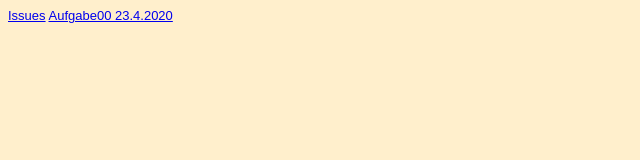
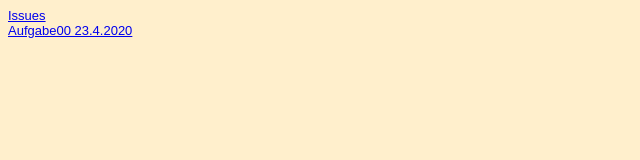
Before and after one commit to CalvinDO/GiS, a plain HTML site: page Steckbrief/steckbrief.htm in a window 1280 px wide. Shown: the whole page, without its empty margins (0-640 px from the left). Drawn offline with Linux system fonts and the light colour scheme.

Commit message:
final issues with break

```diff
--- a/Steckbrief/steckbrief.htm
+++ b/Steckbrief/steckbrief.htm
@@ -15,7 +15,7 @@
 
 <body>
 	<!-- Hier die Links zu den gelösten Aufgaben einstellen, aktuelle oben, alte stehen lassen! Format: Aufgabenbezeichnung, Datum -->
-	<a href=https://github.com/CalvinDO/GiS/issues target = "_blank">Issues</a>
+	<a href=https://github.com/CalvinDO/GiS/issues target = "_blank">Issues</a><br>
 	<a href="https://calvindo.github.io/GiS/Aufgabe00/" target="_blank">Aufgabe00 23.4.2020</a>
 
 </body>
```
